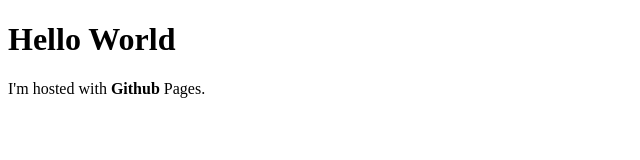
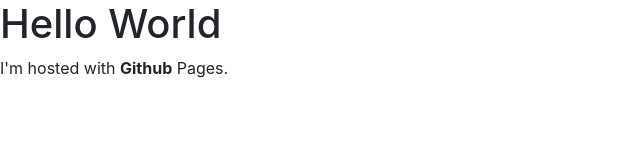
Before and after one commit to EmmaSConteh/web-project, a plain HTML site: page index.html in a window 1280 px wide. Shown: the whole page, without its empty margins (0-640 px from the left). Drawn offline with nearby package versions, Linux system fonts and the light colour scheme.

Commit message:
Added link from bootstrap

```diff
--- a/index.html
+++ b/index.html
@@ -1,6 +1,7 @@
 <!DOCTYPE html>
 <html>
 <head>
+  <link rel="stylesheet" href="https://stackpath.bootstrapcdn.com/bootstrap/4.1.3/css/bootstrap.min.css" integrity="sha384-MCw98/SFnGE8fJT3GXwEOngsV7Zt27NXFoaoApmYm81iuXoPkFOJwJ8ERdknLPMO" crossorigin="anonymous">
   <title>My first website</title>
 </head>
 <body>
```
